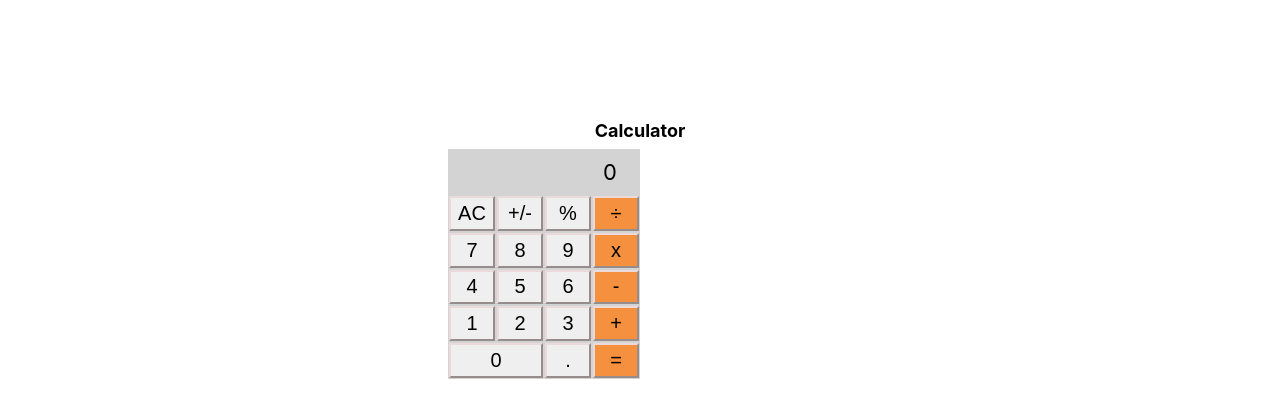
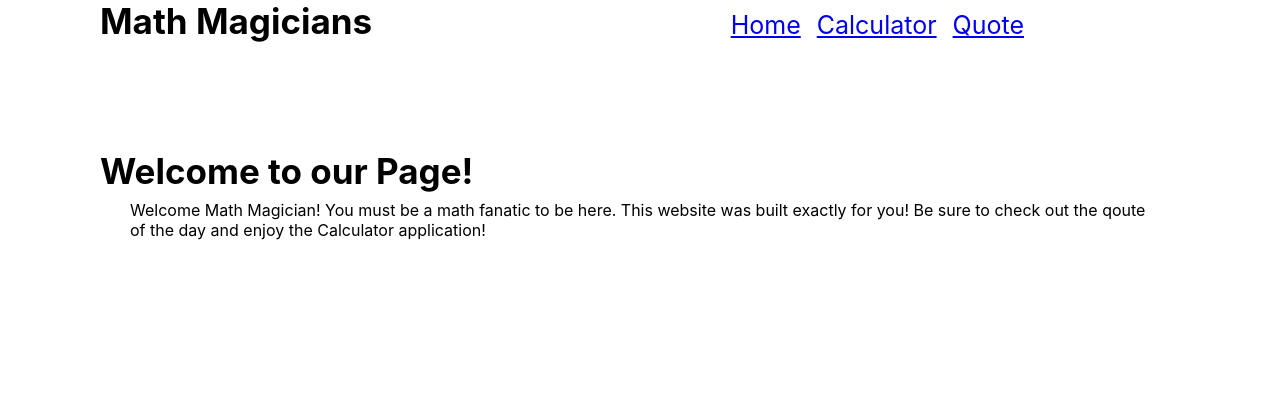
Before and after one commit to Draxeytina/Math-Magicians, a React (Create React App) app: page / in a window 1280 px wide. Shown: the top 418 px of the page. Built offline with nearby package versions, Linux system fonts and the light colour scheme.

Commit message:
update app and index.js

```diff
--- a/package.json
+++ b/package.json
@@ -9,6 +9,8 @@
     "big.js": "^6.2.0",
     "react": "^18.2.0",
     "react-dom": "^18.2.0",
+    "react-icons": "^4.4.0",
+    "react-router-dom": "^6.3.0",
     "react-scripts": "5.0.1",
     "web-vitals": "^2.1.4"
   },
--- a/src/App.css
+++ b/src/App.css
@@ -4,3 +4,9 @@ h1 {
   margin-bottom: 8px;
   font-size: large;
 }
+
+.App {
+  display: flex;
+  justify-content: center;
+  margin-bottom: 225px;
+}
--- a/src/App.js
+++ b/src/App.js
@@ -1,19 +1,39 @@
 /* eslint-disable react/prefer-stateless-function */
 import React from 'react';
+import { BrowserRouter, Route, Routes } from 'react-router-dom';
 import Calculator from './components/calculator';
 import './App.css';
+import NavSection from './components/navSection';
+import Home from './components/home';
+import Quote from './components/quote';
 
-class App extends React.Component {
-  render() {
-    return (
-      <div className="app-containter">
-        <>
-          <h1>Calculator</h1>
-          <Calculator />
-        </>
-      </div>
-    );
-  }
-}
+const App = () => (
+  <BrowserRouter>
+    <NavSection />
+    <Routes>
+      <Route
+        path="/Calculator"
+        element={(
+          <div className="App">
+            <Calculator />
+          </div>
+      )}
+      />
+      <Route
+        path="/"
+        element={(
+          <Home />
+      )}
+      />
+      <Route
+        path="/quote"
+        element={(
+          <Quote />
+      )}
+      />
+    </Routes>
+  </BrowserRouter>
+
+);
 
 export default App;
--- a/src/index.css
+++ b/src/index.css
@@ -27,6 +27,9 @@ code {
 }
 
 #root {
-  width: 30%;
-  height: 70%;
+  width: 100%;
+  height: 100%;
+  display: flex;
+  flex-direction: column;
+  /* justify-content: space-between; */
 }
```
Also changed, not shown: 1 other file (tests, documents, lock files or other folders).
